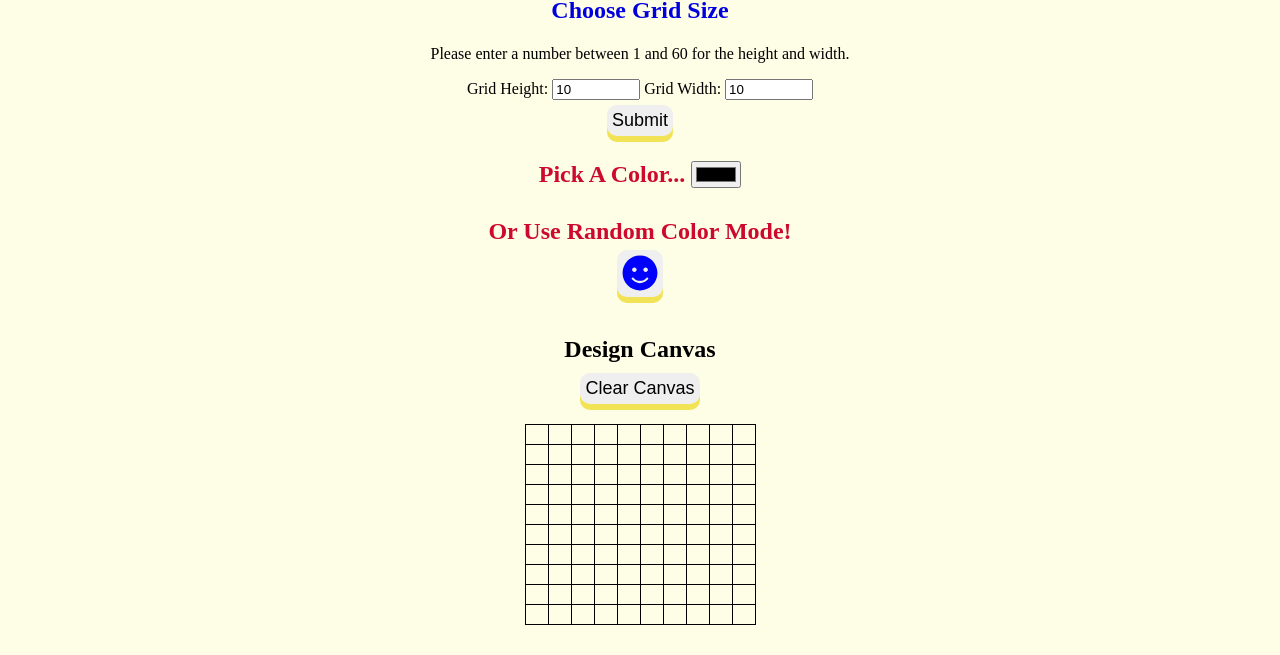
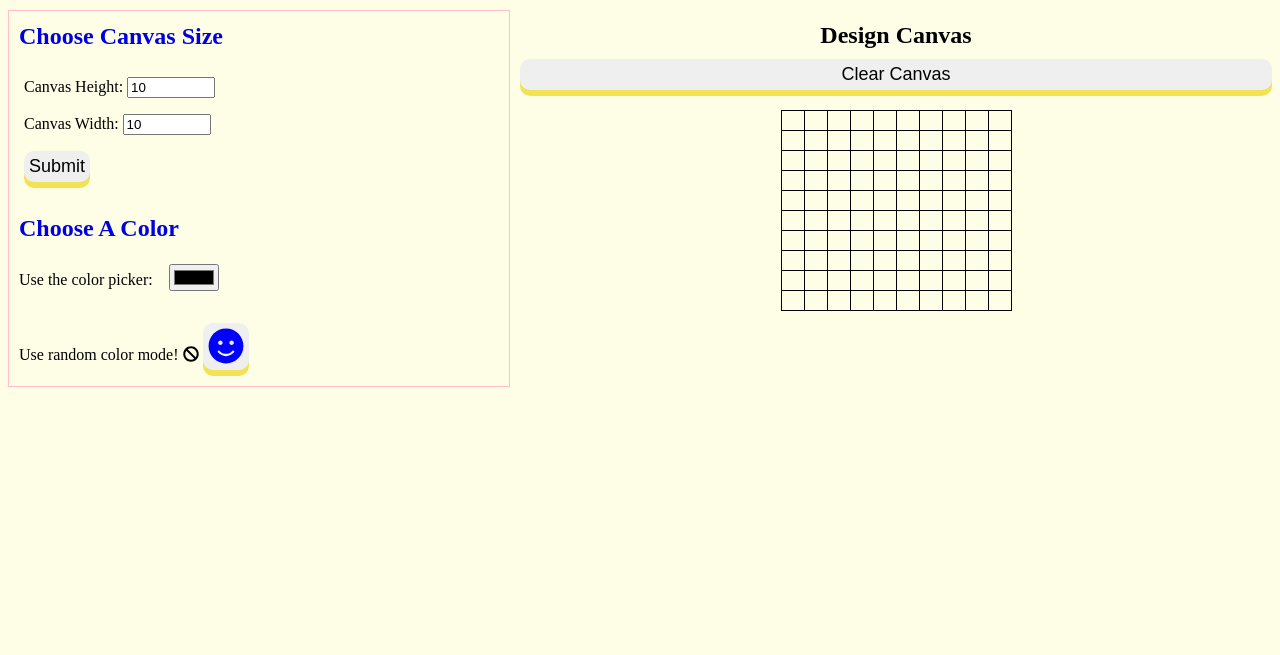
Before and after one commit to KatFrog/pixel-art-maker, a plain HTML site: page index.html in a window 1280 px wide. Shown: the part 145-800 px from the top of the page. Drawn offline with nearby package versions, Linux system fonts and the light colour scheme.

Commit message:
Removed magic numbers from JS and HTML files, cleaned up code

```diff
--- a/designs.js
+++ b/designs.js
@@ -1,28 +1,32 @@
 // Variables and constants for the Pixel Art Maker
-let gridColor = "rgb(0,0,0)";
+let canvasColor = "rgb(0,0,0)";
 let isDrawing = false;
 let randomMode = false;
 const bgColor = "rgb(254,253,230)";
 const defaultHeight = 10;
 const defaultWidth = 10;
 const minCanvasSize = 1;
-const maxCanvasSize = 60;
+const maxCanvasSize = 40;
+const drawingCanvas = $("#pixel_canvas");
+const colorPicker = $("#colorPicker");
+const inputHeight = $("#input_height");
+const inputWidth = $("#input_width");
 
 
 
-// When size is submitted by the user, call makeGrid()
-function makeGrid(height, width) {
+// When size is submitted by the user, call makeCanvas()
+function makeCanvas(height, width) {
     for (let j = 1; j <= height; ++j) {
-        $("#pixel_canvas").append("<tr>");
+        drawingCanvas.append("<tr>");
         for (let k = 1; k <= width; ++k) {
             $("tr:last-child").append("<td>");
         }
     }
 }
 
-// Clear the HTML table to allow a new grid to be created
-function clearGrid() {
-    $("#pixel_canvas").empty();
+// Clear the HTML table to allow a new canvas to be created
+function clearCanvas() {
+    drawingCanvas.empty();
 }
 
 // From http://webdesignnomad.com/snippets/random-color-javascript/
@@ -31,13 +35,13 @@ function randomHex(){
     return "#" + Math.floor(Math.random()*16777215).toString(16);
 }
 
-// Set the grid color based on whether or not random color mode is enabled
+// Set the canvas color based on whether or not random color mode is enabled
 function newColor () {
   let tempColor;
   if (randomMode) {
     tempColor = randomHex();
   } else {
-    tempColor  = $("#colorPicker").val();
+    tempColor  = colorPicker.val();
   }
   return tempColor;
 }
@@ -46,71 +50,85 @@ function newColor () {
 // Wait until the DOM is loaded before running jQuery code
 $(document).ready(function() {
 
-    // Initial setup of the drawing grid
-    makeGrid(defaultHeight, defaultWidth);
+    // Initial setup for the drawing canvas
+    makeCanvas(defaultHeight, defaultWidth);
 
-    // Event listener for setting up the grid
+    // Set up the min and max for input height
+    inputHeight.attr("min", minCanvasSize.toString());
+    inputHeight.attr("max", maxCanvasSize.toString());
+
+    // Set up the min and max values for input width
+    inputWidth.attr("min", minCanvasSize.toString());
+    inputWidth.attr("max", maxCanvasSize.toString());
+
+
+
+    // Event listener for setting up the canvas
     $("#size-button").on("click", function(evt) {
         evt.preventDefault();
-        let width = $("#input_width").val();
-        let height = $("#input_height").val();
+        let width = inputWidth.val();
+        let height = inputHeight.val();
         if ((width <= minCanvasSize) || (width > maxCanvasSize)){
             alert("Please pick a width between " + minCanvasSize + " and " + maxCanvasSize + ".");
         } else if ((height <= minCanvasSize) || (height > maxCanvasSize)){
             alert("Please pick a height between " + minCanvasSize + " and " + maxCanvasSize + ".");
         } else {
-            clearGrid();
-            makeGrid(height, width);
+            clearCanvas();
+            makeCanvas(height, width);
         }
     });
 
     // Event listener for color picker
-    $("#colorPicker").on("change", function(evt) {
-        gridColor = $(this).val();
+    colorPicker.on("change", function(evt) {
+        canvasColor = $(this).val();
     });
 
     // Event listener to clear the canvas
     $("#clear-canvas").on("click", function() {
-        $("#pixel_canvas").find("td").css("background-color", bgColor);
+        drawingCanvas.find("td").css("background-color", bgColor);
     });
 
     // Event listener to change the background color on a single click
-    $("#pixel_canvas").on("click", "td", function(evt) {
+    drawingCanvas.on("click", "td", function(evt) {
         if ($(evt.target).hasClass("clicked")) {
             $(evt.target).attr("style", "background-color: " + bgColor);
             $(evt.target).removeClass("clicked");
         } else {
-            gridColor = newColor();
-            $(evt.target).attr("style", "background-color: " + gridColor);
+            canvasColor = newColor();
+            $(evt.target).attr("style", "background-color: " + canvasColor);
             $(evt.target).addClass("clicked");
         }
     });
 
     // Turn random color mode on and off
     $("#randomColor").on("click", function(evt) {
+      evt.preventDefault();
+      const randomClicked = $("#randomClicked");
       if (randomMode) {
         randomMode = false;
-        $(".randomColor").attr("style", "color: blue");
+        randomClicked.removeClass("fa-check");
+        randomClicked.addClass("fa-ban");
       } else {
         randomMode = true;
-        $(".randomColor").attr("style", "color: green");
+        randomClicked.removeClass("fa-ban");
+        randomClicked.addClass("fa-check");
       }
     });
 
     // Event listeners to turn continuous drawing on and off
-    $("#pixel_canvas").mousedown(function(evt) {
+    drawingCanvas.mousedown(function(evt) {
         isDrawing = true;
     });
 
-    $("#pixel_canvas").mouseup(function(evt) {
+    drawingCanvas.mouseup(function(evt) {
         isDrawing = false;
     });
 
     // Event listener to paint the canvas continuously
-    $("#pixel_canvas").mouseover(function(evt) {
+    drawingCanvas.mouseover(function(evt) {
         if (isDrawing) {
-            gridColor = newColor();
-            $(evt.target).attr("style", "background-color: " + gridColor);
+            canvasColor = newColor();
+            $(evt.target).attr("style", "background-color: " + canvasColor);
             $(evt.target).addClass("clicked");
         }
     });
--- a/index.html
+++ b/index.html
@@ -1,36 +1,44 @@
 <!DOCTYPE html>
 <html>
+
 <head>
     <title>Pixel Art Maker!</title>
     <link rel="stylesheet" href="https://fonts.googleapis.com/css?family=Monoton">
     <link rel="stylesheet" href="styles.css">
     <script src="https://ajax.googleapis.com/ajax/libs/jquery/3.2.1/jquery.min.js"></script>
     <script defer src="https://use.fontawesome.com/releases/v5.0.6/js/all.js"></script>
-    <script src="https://maxcdn.bootstrapcdn.com/bootstrap/4.0.0/js/bootstrap.min.js" integrity="sha384-JZR6Spejh4U02d8jOt6vLEHfe/JQGiRRSQQxSfFWpi1MquVdAyjUar5+76PVCmYl" crossorigin="anonymous"></script>
-    <script src="https://code.jquery.com/jquery-3.2.1.slim.min.js" integrity="sha384-KJ3o2DKtIkvYIK3UENzmM7KCkRr/rE9/Qpg6aAZGJwFDMVNA/GpGFF93hXpG5KkN" crossorigin="anonymous"></script>
+    <script src="https://maxcdn.bootstrapcdn.com/bootstrap/4.0.0/js/bootstrap.min.js"
+      integrity="sha384-JZR6Spejh4U02d8jOt6vLEHfe/JQGiRRSQQxSfFWpi1MquVdAyjUar5+76PVCmYl"
+      crossorigin="anonymous"></script>
+    <script src="https://code.jquery.com/jquery-3.2.1.slim.min.js" integrity="sha384-KJ3o2DKtIkvYIK3UENzmM7KCkRr/rE9/Qpg6aAZGJwFDMVNA/GpGFF93hXpG5KkN"
+      crossorigin="anonymous"></script>
 </head>
+
 <body>
-  <h1 class="title">Pixel Art Maker</h1>
+    <h1 class="title">Pixel Art Maker</h1>
+    <div class="pick-forms">
+        <h2 class="sizePicker">Choose Canvas Size</h2>
+        <form id="sizePicker" class="sizeForm">
+            <p>Canvas Height:
+                <input type="number" id="input_height" name="height" value="10"></p>
+            <p>Canvas Width:
+                <input type="number" id="input_width" name="width" value="10"></p>
+            <p><input type="submit" class="button" id="size-button"></p>
+        </form>
+        <h2>Choose A Color</h2>
+            <p>Use the color picker:&nbsp &nbsp
+                <input type="color" id="colorPicker"></p>
+            <p> Use random color mode! <i class="fas fa-ban" id="randomClicked"></i>
+                <button name="randomColorMode" class="button" id="randomColor"><i class="fas fa-smile fa-2x randomColor"></i></button></p>
+    </div>
 
-    <h2 class="sizePicker">Choose Grid Size</h2>
-    <p>Please enter a number between 1 and 60 for the height and width.</p>
-    <form id="sizePicker" class="sizeForm">
-        Grid Height:
-        <input type="number" id="input_height" name="height" min="1" max="60" value="10">
-        Grid Width:
-        <input type="number" id="input_width" name="width" min="1" max="60" value="10">
-        <input type="submit" class="button" id="size-button">
-    </form>
-          <p class="colorPicker">Pick A Color...
-            <input type="color" id="colorPicker"></p>
-          <p class="colorPicker"> Or Use Random Color Mode!
-            <button name="randomColor" class="button" id="randomColor"><i class="fas fa-smile fa-2x randomColor"></i></button></p>
-
-
-    <h2 class="designCanvas">Design Canvas</h2>
-    <button name="clearCanvas" class="button" id="clear-canvas" type="button">Clear Canvas</button>
-    <table id="pixel_canvas"></table>
+    <div class="design-canvas-group">
+        <h2 class="designCanvas">Design Canvas</h2>
+        <button name="clearCanvas" class="button" id="clear-canvas" type="button">Clear Canvas</button>
+        <table id="pixel_canvas"></table>
+    </div>
 
     <script src="designs.js"></script>
 </body>
+
 </html>
--- a/styles.css
+++ b/styles.css
@@ -1,7 +1,9 @@
 body {
     background-color: rgb(254, 253, 230);
-    text-align: center;
-
+    display: grid;
+    grid-auto-rows: minmax(100px, auto);
+    grid-column-gap: 10px;
+    grid-row-gap: 10px;
 }
 
 h1 {
@@ -22,21 +24,32 @@ h1 {
       background-image: -webkit-radial-gradient( linear, left top, right top, color-stop(0, #f22), color-stop(0.15, #f2f), color-stop(0.3, #22f), color-stop(0.45, #2ff), color-stop(0.6, #2f2), color-stop(0.75, #2f2), color-stop(0.9, #ff2), color-stop(1, #f22));
       background-image: -webkit-gradient( linear, left top, right top, color-stop(0, #f22), color-stop(0.15, #f2f), color-stop(0.3, #22f), color-stop(0.45, #2ff), color-stop(0.6, #2f2), color-stop(0.75, #2f2), color-stop(0.9, #ff2), color-stop(1, #f22));
       color: transparent;
+      grid-column: 1/4;
+      grid-row: 1;
       text-shadow: 1px 1px 2px rgba(0, 0, 0, 0.7), 5px 5px 1px orange, 6px 6px 2px rgba(0, 0, 0, 0.7), 10px 10px 1px red, 11px 11px 2px rgba(0, 0, 0, 0.7), 15px 15px 1px purple, 16px 16px 2px rgba(0, 0, 0, 0.7);
 }
 
 h2 {
+    color: rgb(0, 0, 223);
     margin: 1em 0 0.25em;
-}
-
-h2:first-of-type {
     margin-top: 0.5em;
 }
 
-.sizePicker {
-    color: rgb(0, 0, 223);
-    margin: 10px;
-    padding: 5px;
+.pick-forms {
+  border: 1px solid pink;
+  display: flex;
+  flex-flow: column wrap;
+  grid-column: 1;
+  grid-row: 2;
+  justify-content: flex-start;
+  padding-left: 10px;
+}
+
+.design-canvas-group {
+  display: flex;
+  flex-direction: column;
+  grid-column: 2/4;
+  grid-row: 2;
 }
 
 .colorPicker {
@@ -50,6 +63,7 @@ h2:first-of-type {
 .designCanvas {
     color: rgb(0, 0, 0);
     margin-bottom: 10px;
+    text-align: center;
 }
 
 .button {
@@ -58,9 +72,7 @@ h2:first-of-type {
     -webkit-box-shadow: 0 6px #f2e356;
     box-shadow: 0 6px #f2e356;
     cursor: pointer;
-    display: block;
     font-size: 18px;
-    margin: 5px auto;
     padding: 5px;
     position: relative;
 }
@@ -106,7 +118,7 @@ h2:first-of-type {
 }
 
 .sizeForm {
-  margin: 15px;
+  margin: 5px;
 }
 
 i {
```
